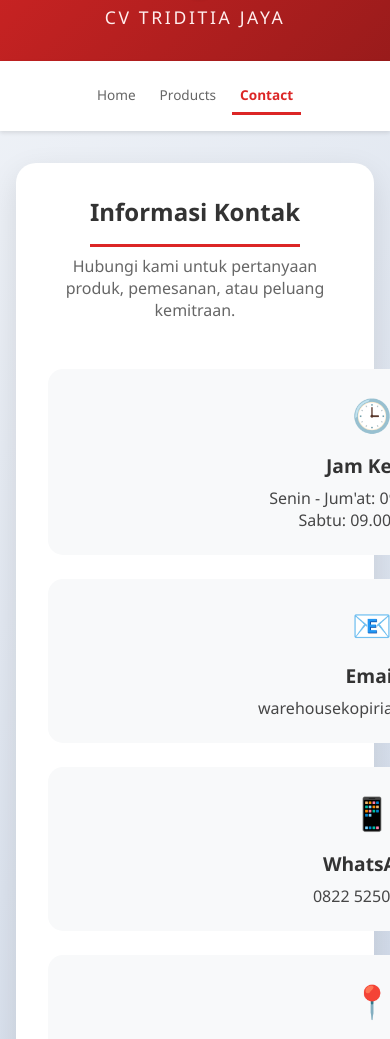
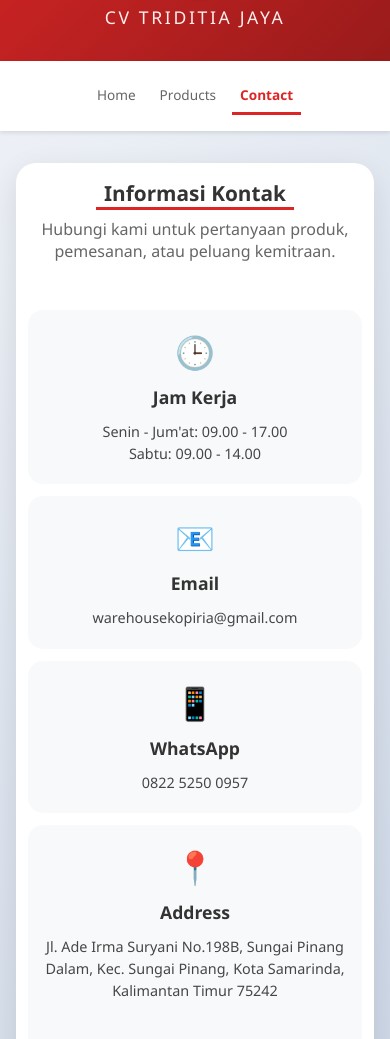
Before and after one commit to MeFahme/TriditiaTrade, a PHP site: page /contact.html in a window 390 px wide; the page is wider, and only the part inside the window is pictured. Shown: the part 214-1253 px from the top of that part. Run offline with PHP 8.4, Linux system fonts and the light colour scheme; grey boxes are pictures that could not be loaded.

Commit message:
Add files via upload

```diff
--- a/style.css
+++ b/style.css
@@ -477,22 +477,49 @@ footer {
     }
 
     /* CONTACT PAGE - FIX MOBILE LAYOUT */
+    .contact-section {
+        padding: 1.5rem 1rem;
+    }
+
     .contact-grid {
         grid-template-columns: 1fr;
-        gap: 1.5rem;
+        gap: 1rem;
+        margin-top: 1.5rem;
     }
 
     .contact-item {
         min-height: auto;
-        padding: 1.5rem;
+        padding: 1.5rem 1rem;
+        width: 100%;
+        box-sizing: border-box;
+    }
+
+    .contact-item h3 {
+        font-size: 1.1rem;
+        margin-bottom: 0.75rem;
+    }
+
+    .contact-item p {
+        font-size: 0.9rem;
+        line-height: 1.5;
     }
 
     .contact-item iframe {
         height: 250px;
+        width: 100%;
+        margin-top: 1rem;
     }
 
     .contact-icon {
         font-size: 2rem;
+        margin-bottom: 0.75rem;
+    }
+
+    .intro-text {
+        margin-top: -1rem;
+        margin-bottom: 2rem;
+        font-size: 0.9rem;
+        padding: 0 0.5rem;
     }
 }
 
@@ -518,4 +545,22 @@ footer {
     .hero p {
         font-size: 1rem;
     }
+
+    /* Extra small mobile fixes */
+    .contact-section {
+        padding: 1rem 0.75rem;
+    }
+
+    .contact-item {
+        padding: 1.25rem 0.75rem;
+    }
+
+    .contact-grid {
+        gap: 0.75rem;
+    }
+
+    .category-title {
+        font-size: 1.3rem;
+        padding: 0 0.5rem;
+    }
 }
```
